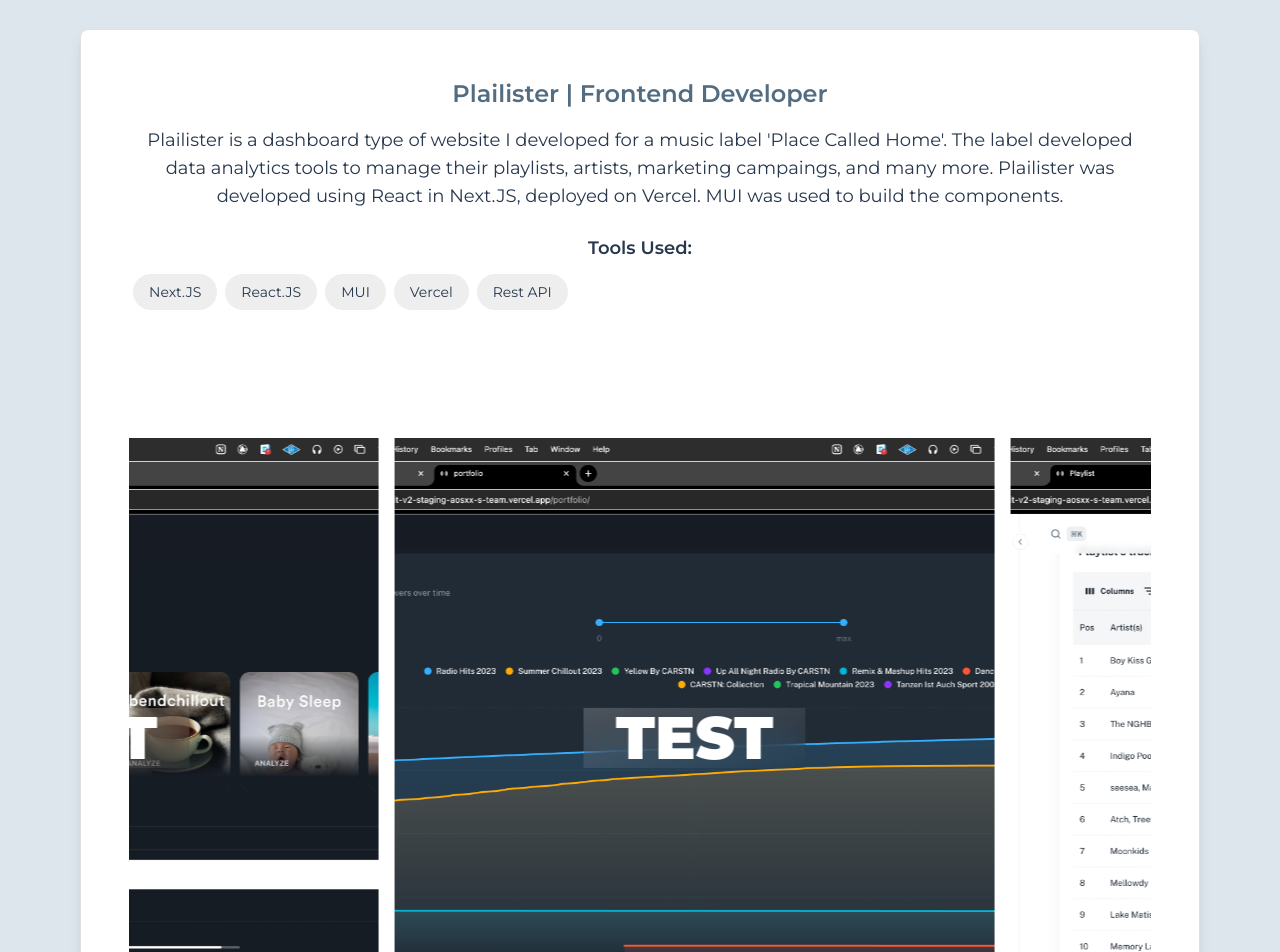
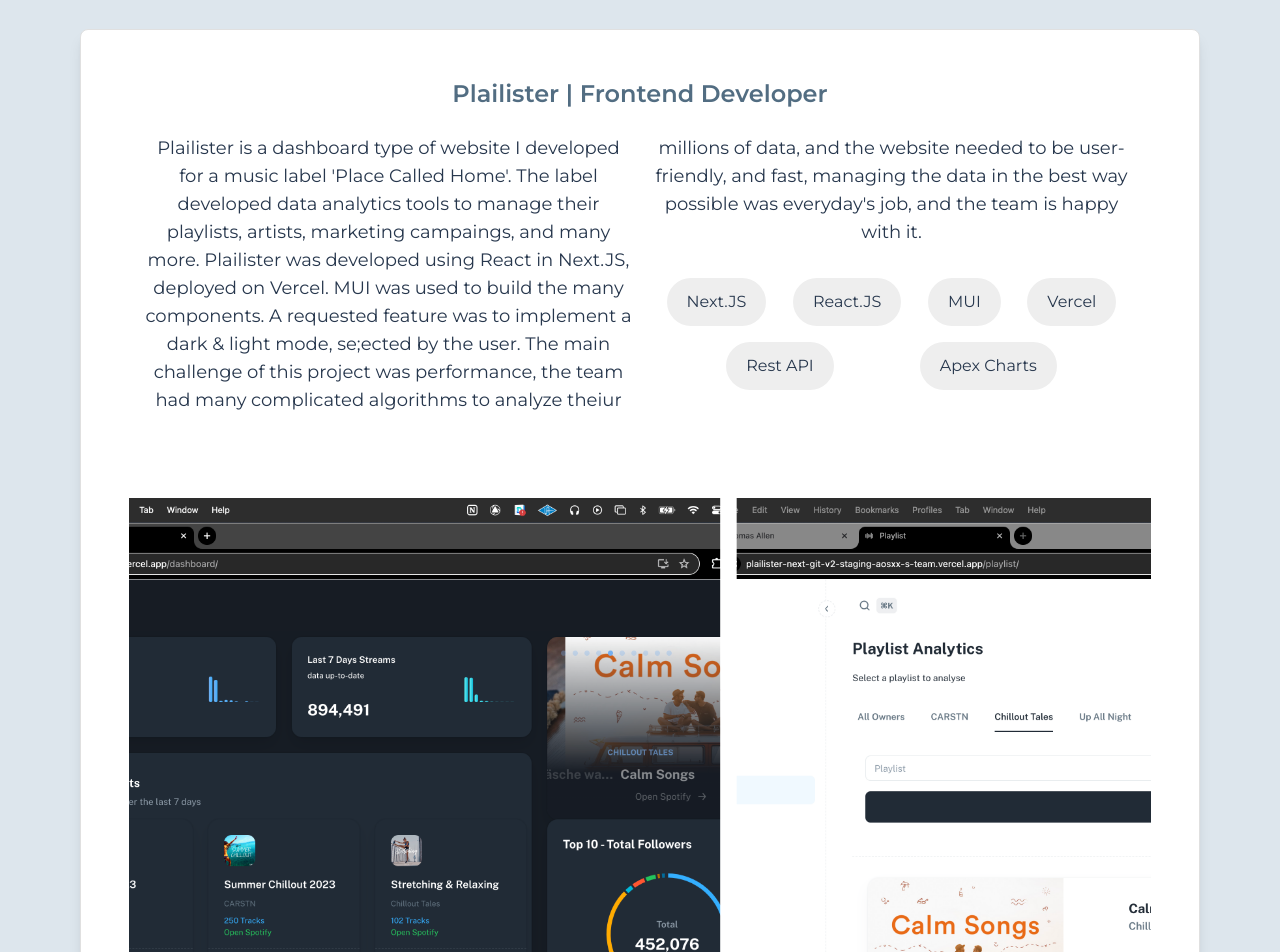
Before and after one commit to Thms25/my-first-portfolio, a Next.js app: page / in a window 1280 px wide. Shown: the part 1960-2912 px from the top of the page. Built offline with nearby package versions, Linux system fonts and the light colour scheme.

Commit message:
responsiveness better now

```diff
--- a/components/About.jsx
+++ b/components/About.jsx
@@ -3,7 +3,7 @@
 
 export default function About () {
   return (
-    <section className='bg-light p-20'>
+    <section className='bg-light p-8 md:p-20'>
       <div className='text-center m-auto grid place-items-center relative mb-12'>
         <h1 className='uppercase text-8xl text-white font-semibold'>About</h1>
         <h2 className='absolute text-dark font-bold text-2xl uppercase'>About me</h2>
--- a/components/Education.jsx
+++ b/components/Education.jsx
@@ -1,7 +1,7 @@
 export default function Experience () {
   return (
     <>
-      <section className='bg-light p-20'>
+      <section className='bg-light p-8 md:p-20'>
         <div className='text-center m-auto grid place-items-center relative mb-12'>
           <h1 className='uppercase text-6xl md:text-8xl text-white font-semibold'>Education</h1>
           <h2 className='absolute text-dark font-bold text-xl md:text-2xl uppercase'>Education</h2>
--- a/components/Footer.jsx
+++ b/components/Footer.jsx
@@ -9,7 +9,7 @@
 
 export default function Footer () {
   return (
-    <footer className="p-20">
+    <footer className="p-8 md:p-20">
       <ul className="flex justify-around w-1/2 m-auto">
         <Link href="https://github.com/Thms25" target="_blank">
           <li className="icon">
--- a/components/Projects.jsx
+++ b/components/Projects.jsx
@@ -7,30 +7,25 @@
   {
     title: "Plailister",
     job: "Frontend Developer",
-    description: "Plailister is a dashboard type of website I developed for a music label 'Place Called Home'. The label developed data analytics tools to manage their playlists, artists, marketing campaings, and many more. \nPlailister was developed using React in Next.JS, deployed on Vercel. MUI was used to build the components.",
-    tools: ["Next.JS", "React.JS", "MUI", "Vercel", "Rest API"],
+    description: "Plailister is a dashboard type of website I developed for a music label 'Place Called Home'. The label developed data analytics tools to manage their playlists, artists, marketing campaings, and many more. \nPlailister was developed using React in Next.JS, deployed on Vercel. MUI was used to build the many components. \nA requested feature was to implement a dark & light mode, se;ected by the user. The main challenge of this project was performance, the team had many complicated algorithms to analyze theiur millions of data, and the website needed to be user-friendly, and fast, managing the data in the best way possible was everyday's job, and the team is happy with it.",
+    tools: ["Next.JS", "React.JS", "MUI", "Vercel", "Rest API", "Apex Charts"],
     link: "",
     caroussel: [
-      `${basePath}/images/Plailister/Pl_carou.png`,
+      `${basePath}/images/Plailister/pl_home.png`,
+      `${basePath}/images/Plailister/pl_home_dark.png`,
+      `${basePath}/images/Plailister/pl_playlist.png`,
+      `${basePath}/images/Plailister/pl_searchbar.png`,
+      `${basePath}/images/Plailister/pl_takeover.png`,
+      `${basePath}/images/Plailister/pl_health.png`,
+      `${basePath}/images/Plailister/pl_grid.png`,
+      `${basePath}/images/Plailister/pl_carou.png`,
       `${basePath}/images/Plailister/pl_followers.png`,
-      `${basePath}/images/Plailister/Pl_grid.png`,
-      `${basePath}/images/Plailister/pl_health.png`,
-    ]
-  },
-  {
-    title: "Foodie Planner V2",
-    job: "Full Stack Developer",
-    description: "Foodie Planner was a website we developed during my web development certification. The website lets the user browse through recipes, plan meals in his calendar, and generate a grocery list. \nNow I am rebuilding the smae concept of website, but with new technologies to keep learning new ways to work. Foodie Planner is developed using Next.JS 14 framework, uses MongoDB for databses, and is deployed to Netlify",
-    tools: ["Next.JS", "React.JS", "SASS", "Tailwind", "Framer Motion", "MongoDB", "Netlify", "Rest API"],
-    link: "",
-    caroussel: [
-      `${basePath}/images/foodie.png`,
     ]
   },
   {
     title: "Cosy Jet Sessions",
     job: "Full Stack Developer",
-    description: "I am a co-founder of @cosyjetsessions, a digital muscal media. I am currently buikding a music / vidéo plateform to display our content. \nCosy Jet Sessions was developed with React in Next.JS, deployed on Vercel.",
+    description: "I am a co-founder of @cosyjetsessions, a digital muscal media. I am currently building a music / vidéo plateform to display our content, on my spare time. I use this project to learn new technologies such as Next.JS & React, and I touch to many different APIs and databses.\nCosy Jet Sessions was developed with React in Next.JS, deployed on Vercel.",
     tools: ["Next.JS", "React.JS", "SASS", "Tailwind", "Framer Motion", "Postgresql", "Primsa", "Rest API"],
     link: "https://www.cosyjetsessions.com",
     caroussel: [
@@ -40,9 +35,19 @@
     ]
   },
   {
+    title: "Foodie Planner V2",
+    job: "Full Stack Developer",
+    description: "Foodie Planner was a website we developed during my web development certification. The website lets the user browse through recipes, plan meals in his calendar, and generate a grocery list. \nNow I am rebuilding the smae concept of website, but with new technologies to keep learning new ways to work. Foodie Planner is developed using Next.JS 14 framework, uses MongoDB for database management, and is deployed to Netlify",
+    tools: ["Next.JS", "React.JS", "SASS", "Tailwind", "Framer Motion", "MongoDB", "Netlify", "Rest API"],
+    link: "",
+    caroussel: [
+      `${basePath}/images/foodie.png`,
+    ]
+  },
+  {
     title: "Foodie Planner V1",
     job: "Full Stack Developer",
-    description: "Foodie Planner is a website we developed during the last two weeks of the bootcamp. Its purpose is to let the user get inspired with recipes, plan meals in his calendar, and generate a grocery list. \nFoodie Planner was developed using the 'Ruby on Rails' framework, and  then pushed to production using Heroku.",
+    description: "Foodie Planner is a website we developed during the last two weeks of the bootcamp. Its purpose is to let the user get inspired with recipes, plan meals in his calendar, and generate a grocery list. \nFoodie Planner was developed using the 'Ruby on Rails' framework, and  then pushed to production using Heroku. \nDuring this project I learnt a lot about team work, efficient organization amd management of skills result in good results, after two weeks we were frustrated of not finishing the website, but we were proud of all we had done in that time.",
     tools: ["Ruby on Rails", "Javascript", "SASS", "Bootstrap", "Heroku", "Postgresql", "Rest API"],
     link: "https://www.foodieplanner.me",
     caroussel: [
@@ -52,7 +57,7 @@
   {
     title: "Cosy Jet Sessions",
     job: "Sound Engineer",
-    description: "I am a co-founder of @cosyjetsessions, a digital muscal media hosting artists for acoustic live sessions. I work as project manager, recording engineer and mixing engineer.",
+    description: "I am a co-founder of @cosyjetsessions, a digital muscal media hosting artists for acoustic live sessions. I work as project manager, recording engineer and mixing engineer. \nHaving my own personnal project running and being somewhat successful in the music industry is one of my the achievements I am most proud of!",
     tools: ["Mixing", "Recording", "Producing", "Mastering"],
     link: "https://www.youtube.com/@cosyjetsessions",
     caroussel: [
@@ -67,7 +72,7 @@
 
 export default function Projects () {
   return (
-    <div className="text-dark p-20 bg-light">
+    <div className="text-dark p-8 md:p-20 bg-light">
       <div className='text-center m-auto grid place-items-center relative mb-12'>
         <h1 className='uppercase text-6xl md:text-8xl text-white font-semibold'>Projects</h1>
         <h2 className='absolute text-dark font-bold text-xl md:text-2xl uppercase'>My Projects</h2>
--- a/components/Skills.jsx
+++ b/components/Skills.jsx
@@ -6,7 +6,7 @@
 
 const Skills = () => {
   return (
-    <section className='bg-light p-20'>
+    <section className='bg-light p-8 md:p-20'>
       <div className='text-center m-auto grid place-items-center relative mb-12'>
         <h1 className='uppercase text-8xl text-white font-semibold'>Skiils</h1>
         <h2 className='absolute text-dark font-bold text-2xl uppercase'>My Skills</h2>
--- a/components/SubProject.jsx
+++ b/components/SubProject.jsx
@@ -10,47 +10,49 @@
         initial={{ opacity: 0, y: 50 }}
         animate={{ opacity: 1, y: 0 }}
         transition={{ duration: 0.6 }}
-        className="p-12 my-8 w-full m-auto border border-gray-300 shadow-lg rounded-lg bg-white"
+        className="p-8 md:p-12 my-8 w-full m-auto border border-gray-300 shadow-lg rounded-lg bg-white"
       >
-        <div>
-          <h3 className="font-semibold text-2xl text-primary mb-4">
+          <h3 className="font-semibold text-2xl text-primary mb-6">
             {project.title} | {project.job}
           </h3>
+        <div className="md:px-4 md:columns-2">
           <p className="text-lg mb-6">{project.description}</p>
-
-          <h4 className="font-semibold text-lg mb-2">Tools Used:</h4>
-          <div className="flex flex-wrap mb-6">
+          <div className="flex flex-wrap mb-6 justify-evenly">
             {project.tools.map((tool, index) => (
               <span
                 key={index}
-                className="bg-gray-200 text-sm px-4 py-2 rounded-full m-1"
+                className="bg-gray-200 text-md px-5 py-3 rounded-full m-2"
               >
                 {tool}
               </span>
             ))}
           </div>
+        </div>
 
-          {project.caroussel.length > 1 ? (
+        <div className="hidden md:block">
+          {project.caroussel.length > 1 ?
+            (
               <Caroussel imageArray={project.caroussel}/>
             ) : (
               <Image
-              width={800}
-              height={600}
+                width={720}
+                height={480}
                 src={project.caroussel[0]}
                 alt={`${project.job} picture`}
-              className='m-auto my-6 w-full sm:w-1/2'
+                className='m-auto mt-8 w-3/4'
               />
-          )}
+            )
+          }
+        </div>
 
           {project.link !== "" && (
-            <div className="mb-2">
-              <Link href={project.link} target="_blank" className="bg-primary text-white py-2 px-6 rounded-lg uppercase text-sm hover:bg-opacity-80 transition duration-300">
+            <div className="m-2">
+              <Link href={project.link} target="_blank" className="bg-primary text-white py-3 px-6 rounded-lg uppercase text-sm hover:bg-opacity-80 transition duration-300">
                 Preview {project.title}
               </Link>
             </div>
           )}
 
-        </div>
       </motion.div>
 
   );
@@ -62,16 +64,16 @@
     target: targetRef,
   });
 
-  const x = useTransform(scrollYProgress, [0, 1], ["1%", "-75%"]);
+  const x = useTransform(scrollYProgress, [0, 1], ["1%", "-80%"]);
 
   return (
-    <section ref={targetRef} className="relative h-[300vh] bg-neutral-900">
+    <section ref={targetRef} className="relative h-[350vh] bg-neutral-900">
       <div className="sticky top-0 flex h-screen items-center overflow-hidden">
-        <motion.div style={{ x }} className="flex gap-4">
+        <motion.div style={{ x }} className="flex gap-2 md:gap-4">
           {imageArray.map((image, index) => {
             return (
               <div
-                className="group relative h-[600px] w-[600px] overflow-hidden bg-neutral-200"
+                className="group relative h-[520px] w-[240px] sm:h-[440px] sm:w-[600px] xl:h-[640px] xl:w-[800px] overflow-hidden bg-neutral-200"
                 key={index}
               >
                 <div
@@ -82,11 +84,6 @@
                   }}
                   className="absolute inset-0 z-0 transition-transform duration-300 group-hover:scale-110"
                 ></div>
-              <div className="absolute inset-0 z-10 grid place-content-center">
-                <p className="bg-gradient-to-br from-white/20 to-white/0 px-8 text-6xl font-black uppercase text-white backdrop-blur-lg">
-                  test
-                </p>
-              </div>
               </div>
             )
           })}
```
Lines whose indentation alone changed are shown as unchanged.
